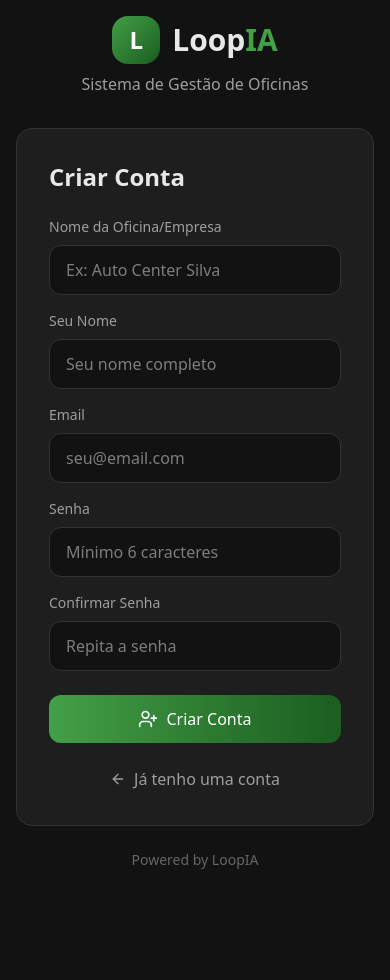
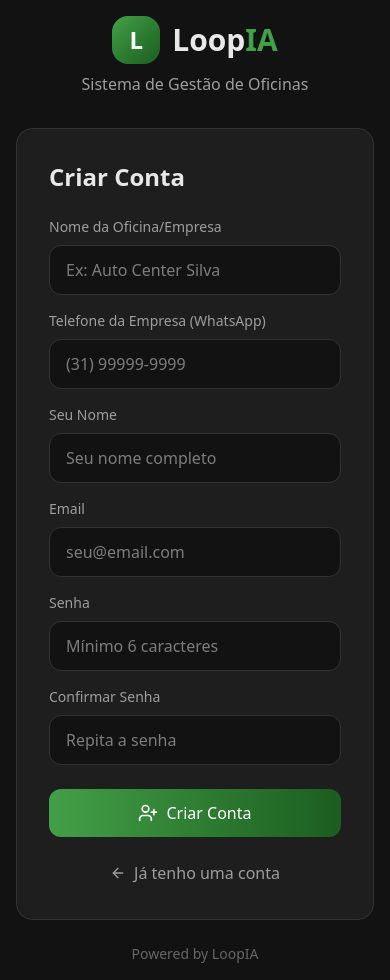
Before and after one commit to rafaelssenna/LubIA, a Next.js app in the folder apps/web/: page /cadastro in a window 390 px wide. Before the commit the page ends 886 px from the top, so only its background shows below. Built offline with nearby package versions, Linux system fonts and the light colour scheme.

Commit message:
feat: require company phone on registration
- Add phone field to registration form
- Validate minimum 10 digits
- Save phone to company configuration

Co-Authored-By: Claude Opus 4.5 <noreply@anthropic.com>

```diff
--- a/apps/web/src/app/(auth)/cadastro/page.tsx
+++ b/apps/web/src/app/(auth)/cadastro/page.tsx
@@ -12,6 +12,7 @@ export default function CadastroPage() {
   const [senha, setSenha] = useState('');
   const [confirmarSenha, setConfirmarSenha] = useState('');
   const [nomeEmpresa, setNomeEmpresa] = useState('');
+  const [telefoneEmpresa, setTelefoneEmpresa] = useState('');
   const [loading, setLoading] = useState(false);
   const [error, setError] = useState('');
 
@@ -33,11 +34,17 @@ export default function CadastroPage() {
       return;
     }
 
+    if (!telefoneEmpresa || telefoneEmpresa.replace(/\D/g, '').length < 10) {
+      setError('Telefone da empresa é obrigatório (mínimo 10 dígitos)');
+      setLoading(false);
+      return;
+    }
+
     try {
       const res = await fetch('/api/auth/register', {
         method: 'POST',
         headers: { 'Content-Type': 'application/json' },
-        body: JSON.stringify({ nome, email, senha, nomeEmpresa }),
+        body: JSON.stringify({ nome, email, senha, nomeEmpresa, telefoneEmpresa }),
       });
 
       const data = await res.json();
@@ -94,6 +101,20 @@ export default function CadastroPage() {
                 required
                 className="w-full bg-[#121212] border border-[#333333] rounded-xl px-4 py-3 text-[#E8E8E8] focus:outline-none focus:border-[#43A047] transition-colors"
                 placeholder="Ex: Auto Center Silva"
+              />
+            </div>
+
+            <div>
+              <label className="block text-sm font-medium text-[#9E9E9E] mb-2">
+                Telefone da Empresa (WhatsApp)
+              </label>
+              <input
+                type="tel"
+                value={telefoneEmpresa}
+                onChange={(e) => setTelefoneEmpresa(e.target.value)}
+                required
+                className="w-full bg-[#121212] border border-[#333333] rounded-xl px-4 py-3 text-[#E8E8E8] focus:outline-none focus:border-[#43A047] transition-colors"
+                placeholder="(31) 99999-9999"
               />
             </div>
 
--- a/apps/web/src/app/api/auth/register/route.ts
+++ b/apps/web/src/app/api/auth/register/route.ts
@@ -6,10 +6,10 @@ import { hashPassword, createSession, setSessionCookie } from '@/lib/auth';
 export async function POST(request: NextRequest) {
   try {
     const body = await request.json();
-    const { nome, email, senha, nomeEmpresa } = body;
+    const { nome, email, senha, nomeEmpresa, telefoneEmpresa } = body;
 
     // Validações básicas
-    if (!nome || !email || !senha || !nomeEmpresa) {
+    if (!nome || !email || !senha || !nomeEmpresa || !telefoneEmpresa) {
       return NextResponse.json(
         { error: 'Todos os campos são obrigatórios' },
         { status: 400 }
@@ -79,6 +79,7 @@ export async function POST(request: NextRequest) {
         data: {
           empresaId: empresa.id,
           nomeOficina: nomeEmpresa,
+          telefone: telefoneEmpresa,
           chatbotEnabled: true,
           chatbotNome: 'LoopIA',
           chatbotHorario: JSON.stringify({
```
